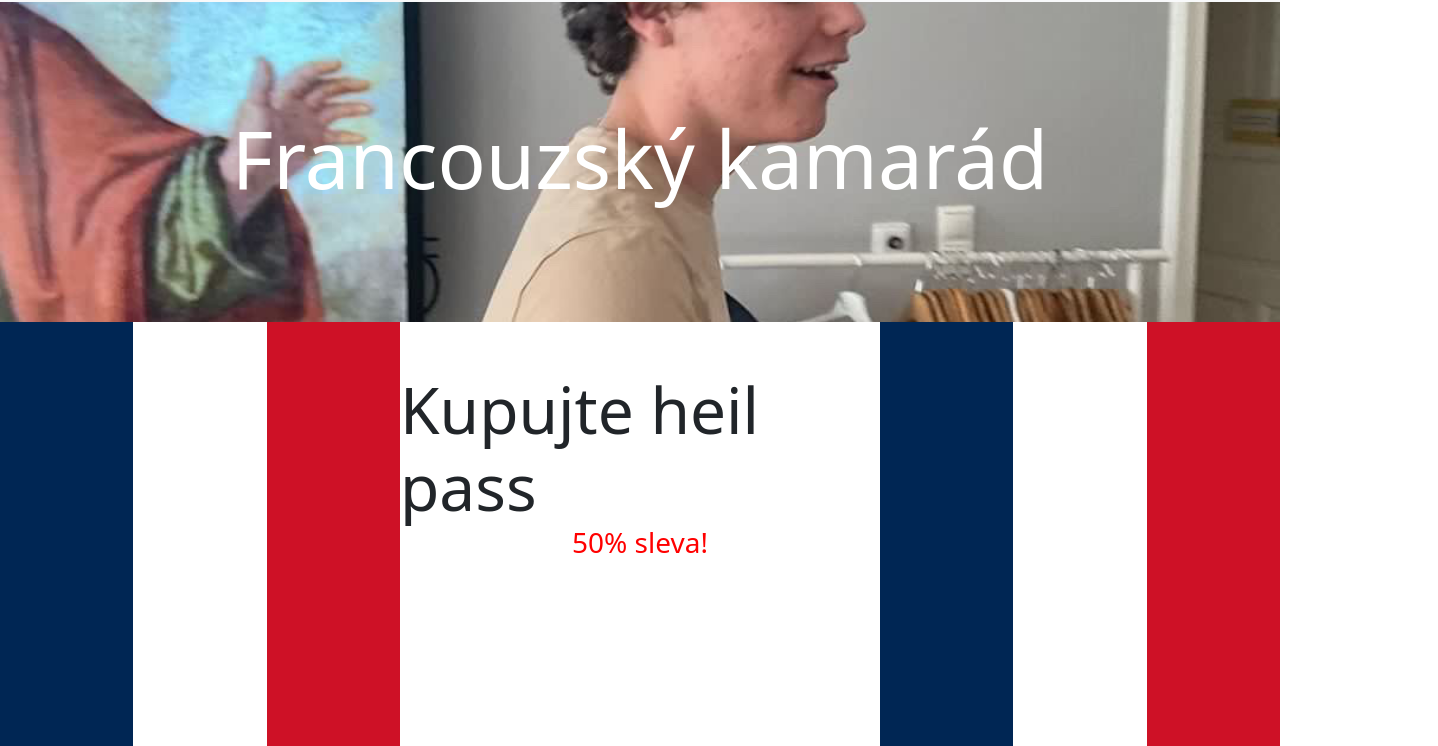
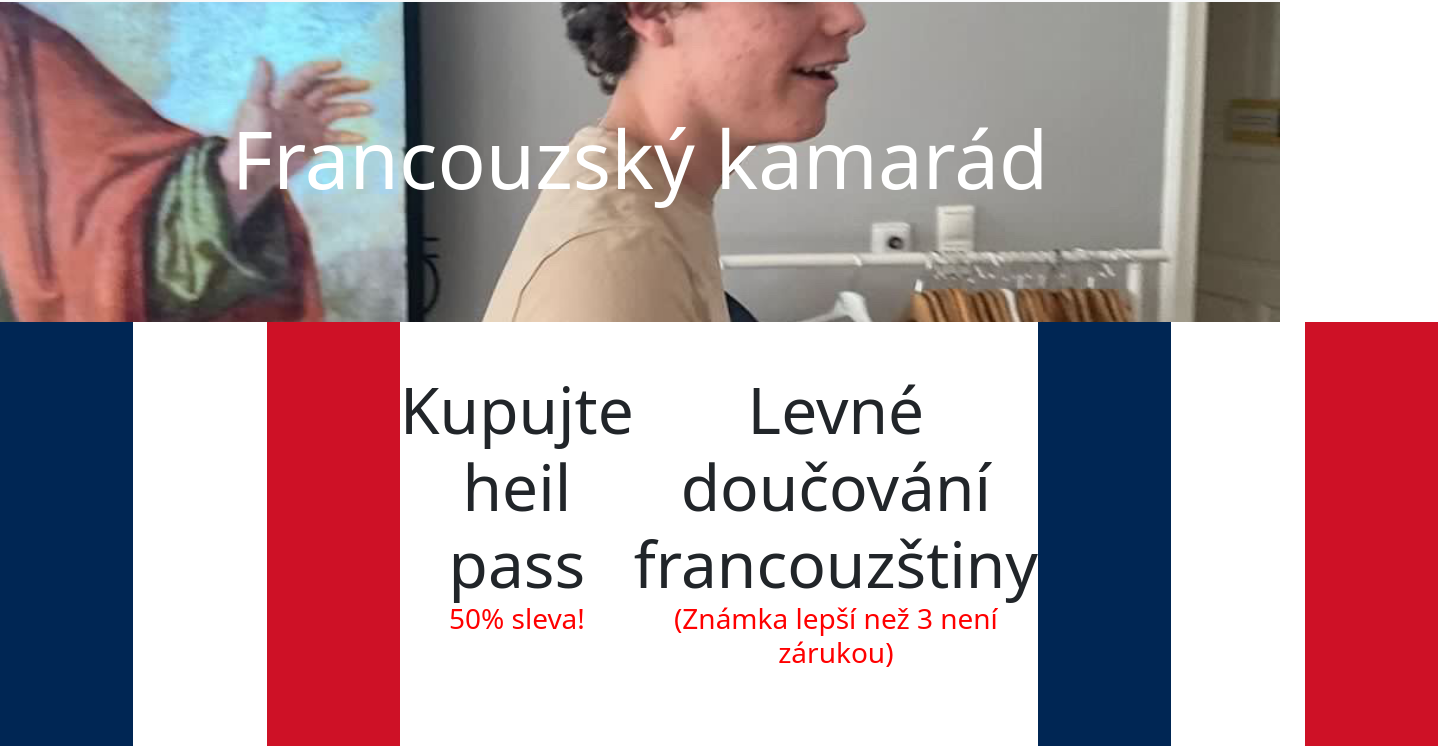
Before and after one commit to Michal-Forman/Elias-Website, a plain HTML site: page index.html in a window 1280 px wide. Shown: the part 54-800 px from the top of the page, 1438 px wide, since content can reach past the window. Drawn offline with nearby package versions, Linux system fonts and the light colour scheme.

Commit message:
everything works

```diff
--- a/index.html
+++ b/index.html
@@ -55,6 +55,10 @@
         <h2>Kupujte heil pass</h2>
         <h3>50% sleva!</h3>
     </div>
+    <div class="DoučováníFrancouzštiny">
+        <h2>Levné doučování francouzštiny</h2>
+        <h3>(Známka lepší než 3 není zárukou)</h3>
+    </div>
     <div class="flag2container">
         <img id="secondFlag" src="IMGs/frenchFlag.png">
     </div>
--- a/styles.css
+++ b/styles.css
@@ -80,14 +80,6 @@ h1 {
       height: 550px;
   }
 
-  .flagsContainer {
-    position: absolute;
-    width: 100%;
-    height: 100%;
-    display: flex;
-    justify-content: space-between;
-  }
-
   .flag1container, .flag2container {
       width: 400px;
       height: 100%;
@@ -97,15 +89,6 @@ h1 {
       width: 400px;
       height: 100%;
   }
-.heilPass {
-  margin-top: 50px;
-  height: 100px;
-  width: 600px;
-  display: flex;
-  justify-content: center;
-  align-content: top;
-  flex-wrap: wrap;
-}
 
 h2 {
   font-size: 4rem;
@@ -176,3 +159,31 @@ h2 {
 h3 {
   color: red;
 }
+
+.DoučováníFrancouzštiny {
+  margin-top: 50px;
+  height: 100px;
+  text-align: center;
+  display: flex;
+  justify-content: center;
+  align-content: top;
+  flex-wrap: wrap;
+}
+
+.heilPass {
+  margin-top: 50px;
+  height: 100px;
+  text-align: center;
+  display: flex;
+  justify-content: center;
+  align-content: top;
+  flex-wrap: wrap;
+}
+
+.flagsContainer {
+  position: absolute;
+  width: 100%;
+  height: 100%;
+  display: flex;
+  justify-content: space-between;
+}
```
